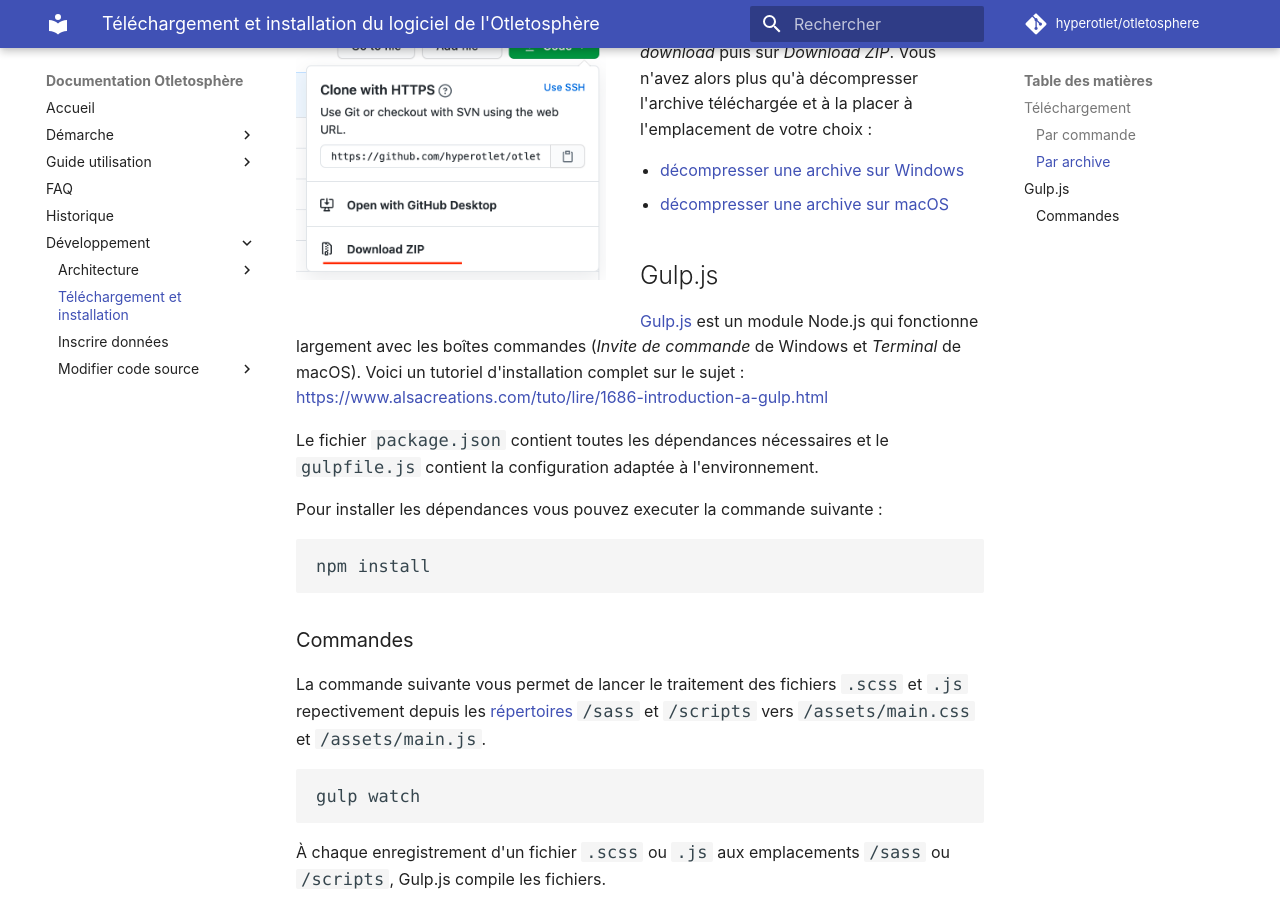
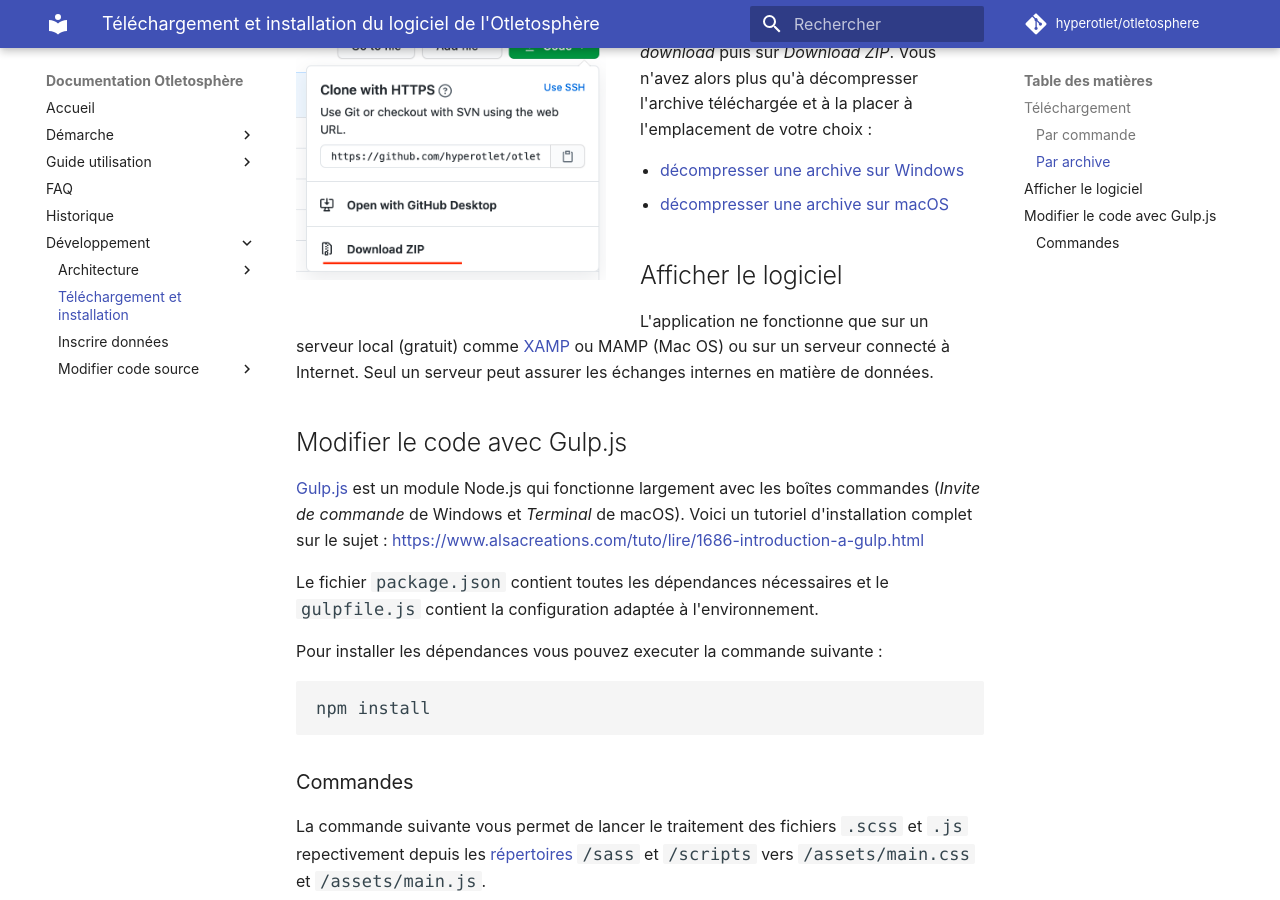
Before and after one commit to graphlab-fr/opensphere-web-app, an MkDocs documentation site: the page built from doc/fr/docs/developpement/installation.md, in a window 1280 px wide and 900 px high, scrolled down 780 px. Built offline with MkDocs 1.6.1 and Material for MkDocs 9.7.7, drawn with Linux system fonts in a browser that asks for light colours; comment, search, counter and statistics services are not loaded.

Commit message:
[add] doc about the web server

```diff
--- a/doc/fr/docs/developpement/installation.md
+++ b/doc/fr/docs/developpement/installation.md
@@ -29,7 +29,11 @@
 - [décompresser une archive sur Windows](https://support.microsoft.com/fr-fr/help/14200/windows-compress-uncompress-zip-files)
 - [décompresser une archive sur macOS](https://support.apple.com/fr-fr/guide/mac-help/mchlp2528/mac)
 
-## Gulp.js
+## Afficher le logiciel
+
+L'application ne fonctionne que sur un serveur local (gratuit) comme [XAMP](https://www.apachefriends.org/fr/index.html) ou MAMP (Mac OS) ou sur un serveur connecté à Internet. Seul un serveur peut assurer les échanges internes en matière de données.
+
+## Modifier le code avec Gulp.js
 
 [Gulp.js](https://gulpjs.com/) est un module Node.js qui fonctionne largement avec les boîtes commandes (*Invite de commande* de Windows et *Terminal* de macOS). Voici un tutoriel d'installation complet sur le sujet : https://www.alsacreations.com/tuto/lire/1686-introduction-a-gulp.html
 
--- a/index.html
+++ b/index.html
@@ -326,7 +326,7 @@
                 </header>
 
                 <main class="modal__content || d-flex flex-wrap justify-content-center mt-3" id="modal-about-content">
-                    <img class="about__img-otlet || col-md-4" src="/assets/photos/OtletPaulColorized.png" alt="">
+                    <img class="about__img-otlet || col-md-4" src="./assets/photos/OtletPaulColorized.png" alt="">
 
                     <div class="about__texte || col-md-6">
                         <h2 data-lang-fr="À propos" data-lang-en="About">À propos</h2>
```
Also changed, not shown: doc/en/docs/development/installation.md (+5 -1 lines).
